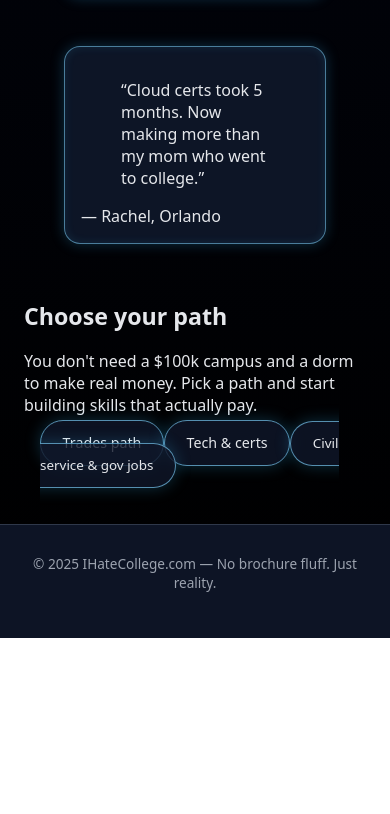
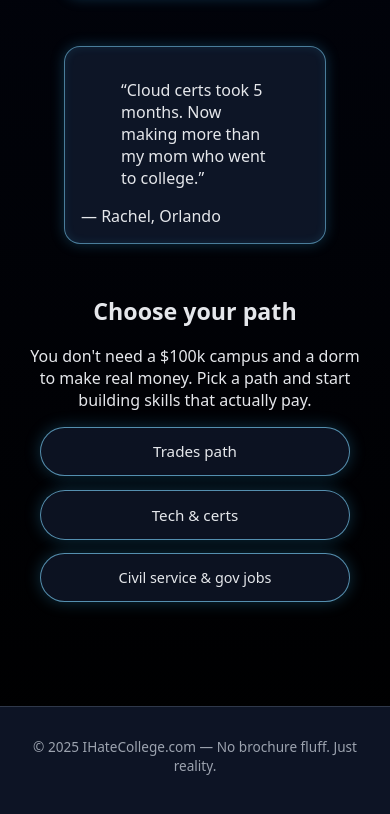
Before and after one commit to placebetsai/Ihatecollege, a Next.js app: page / in a window 390 px wide. Shown: the part 2377-3191 px from the top of the page. Before the commit the page ends 3015 px from the top, so only its background shows below. Built offline with nearby package versions, Linux system fonts and the light colour scheme.

Commit message:
Update globals.css

```diff
--- a/styles/globals.css
+++ b/styles/globals.css
@@ -150,7 +150,7 @@ img {
 }
 
 /* ------------------------------------------------------ */
-/* HERO SECTION                                            */
+/* HERO SECTION                                           */
 /* ------------------------------------------------------ */
 
 .hero {
@@ -227,6 +227,10 @@ img {
   margin-bottom: 1.1rem;
 }
 
+.section-cta {
+  text-align: center;
+}
+
 .path-grid {
   display: grid;
   grid-template-columns: repeat(3, 1fr);
@@ -297,8 +301,16 @@ img {
 }
 
 /* ------------------------------------------------------ */
-/* CTA BUTTONS (Normal State)                             */
+/* CTA BUTTONS — BASE                                     */
 /* ------------------------------------------------------ */
+
+.cta-buttons {
+  display: flex;
+  flex-wrap: wrap;
+  justify-content: center;
+  gap: 0.75rem;
+  margin-top: 1rem;
+}
 
 .btn-pill {
   border-radius: 999px;
@@ -317,32 +329,9 @@ img {
     inset 0 0 12px rgba(56, 189, 248, 0.22);
 }
 
-/* ==================================================== */
-/* FINAL FIX — CTA PILLS + NAV SPACING (GROK)           */
-/* ==================================================== */
-
-@media (max-width: 768px) {
-  .cta-buttons {
-    flex-direction: row;
-    flex-wrap: wrap;
-    justify-content: center;
-    gap: 0.85rem;
-    padding: 0 1rem;
-  }
-
-  .btn-pill {
-    font-size: 0.89rem !important;
-    padding: 0.78rem 1.35rem !important;
-    min-width: auto;
-    flex: 1;
-    max-width: 280px;
-  }
-
-  .btn-pill[href="/civil-service"] {
-    font-size: 0.84rem !important;
-    line-height: 1.25;
-  }
-}
+/* ------------------------------------------------------ */
+/* DESKTOP TUNE — NAV SPACING                             */
+/* ------------------------------------------------------ */
 
 @media (min-width: 769px) {
   .nav-inner {
@@ -355,10 +344,11 @@ img {
 }
 
 /* ------------------------------------------------------ */
-/* RESPONSIVE NAV                                         */
+/* RESPONSIVE (MOBILE) — NAV + HERO + CTA                 */
 /* ------------------------------------------------------ */
 
 @media (max-width: 768px) {
+  /* NAV */
   .nav-links-desktop {
     display: none;
   }
@@ -381,8 +371,10 @@ img {
     font-size: 0.95rem;
   }
 
+  /* MAIN SPACING */
   .site-main {
     padding-top: 0.75rem;
+    padding-bottom: 3.25rem; /* extra breathing room above footer */
   }
 
   .hero {
@@ -402,10 +394,51 @@ img {
   .quote-list {
     grid-template-columns: 1fr;
   }
+
+  /* CTA — STACK CLEAN, NO JUMBLE */
+  .section-cta {
+    margin-top: 2.2rem;
+    padding-bottom: 2.4rem;
+  }
+
+  .cta-buttons {
+    flex-direction: column;
+    align-items: stretch;
+    justify-content: flex-start;
+    gap: 0.85rem;
+    padding: 0 1rem;
+  }
+
+  .btn-pill {
+    width: 100%;
+    max-width: 360px;
+    margin: 0 auto;
+    font-size: 0.95rem;
+    padding: 0.85rem 1.25rem;
+    white-space: normal;
+    line-height: 1.35;
+    text-align: center;
+  }
+
+  .btn-pill[href="/civil-service"] {
+    font-size: 0.9rem;
+  }
 }
+
+/* ------------------------------------------------------ */
+/* EXTRA SMALL SCREENS                                    */
+/* ------------------------------------------------------ */
 
 @media (max-width: 520px) {
   .hero-stats {
     grid-template-columns: 1fr;
   }
+
+  .site-main {
+    padding-bottom: 3.5rem;
+  }
+
+  .section-cta {
+    padding-bottom: 3rem;
+  }
 }
```
